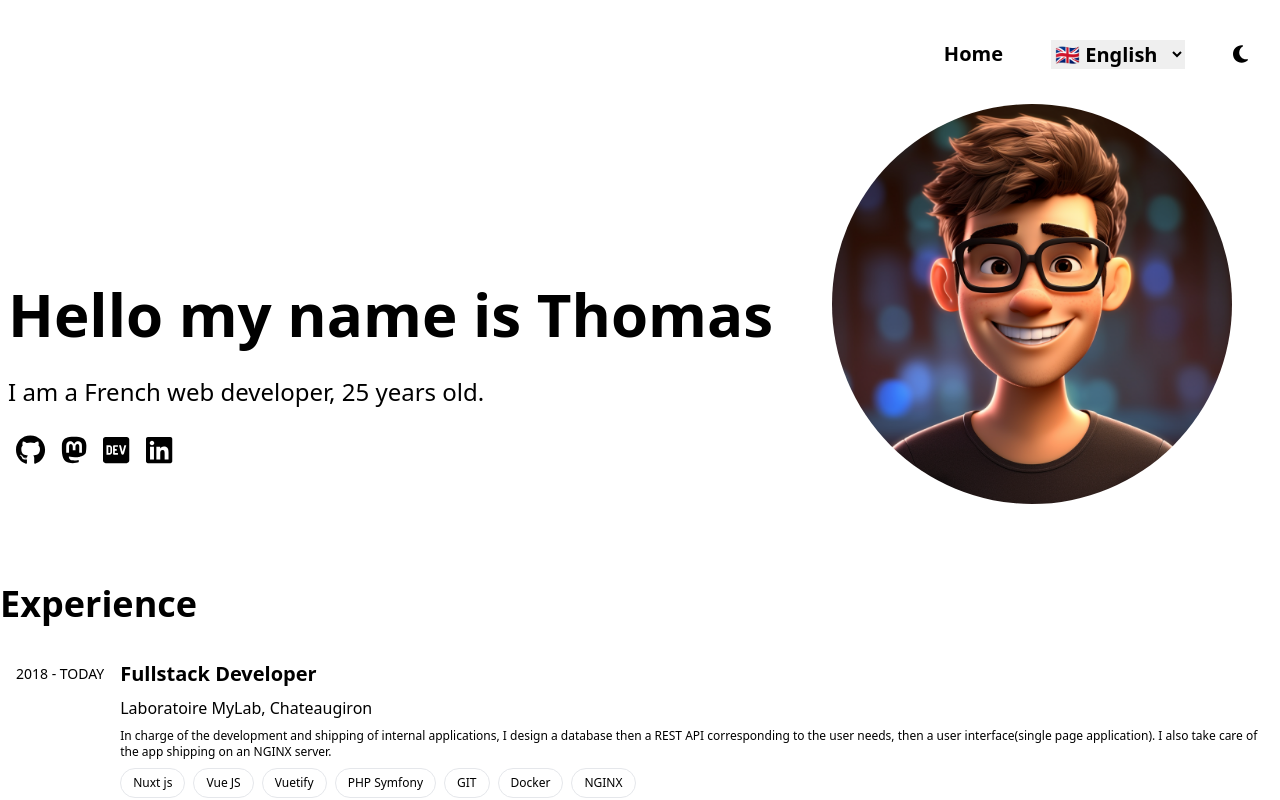
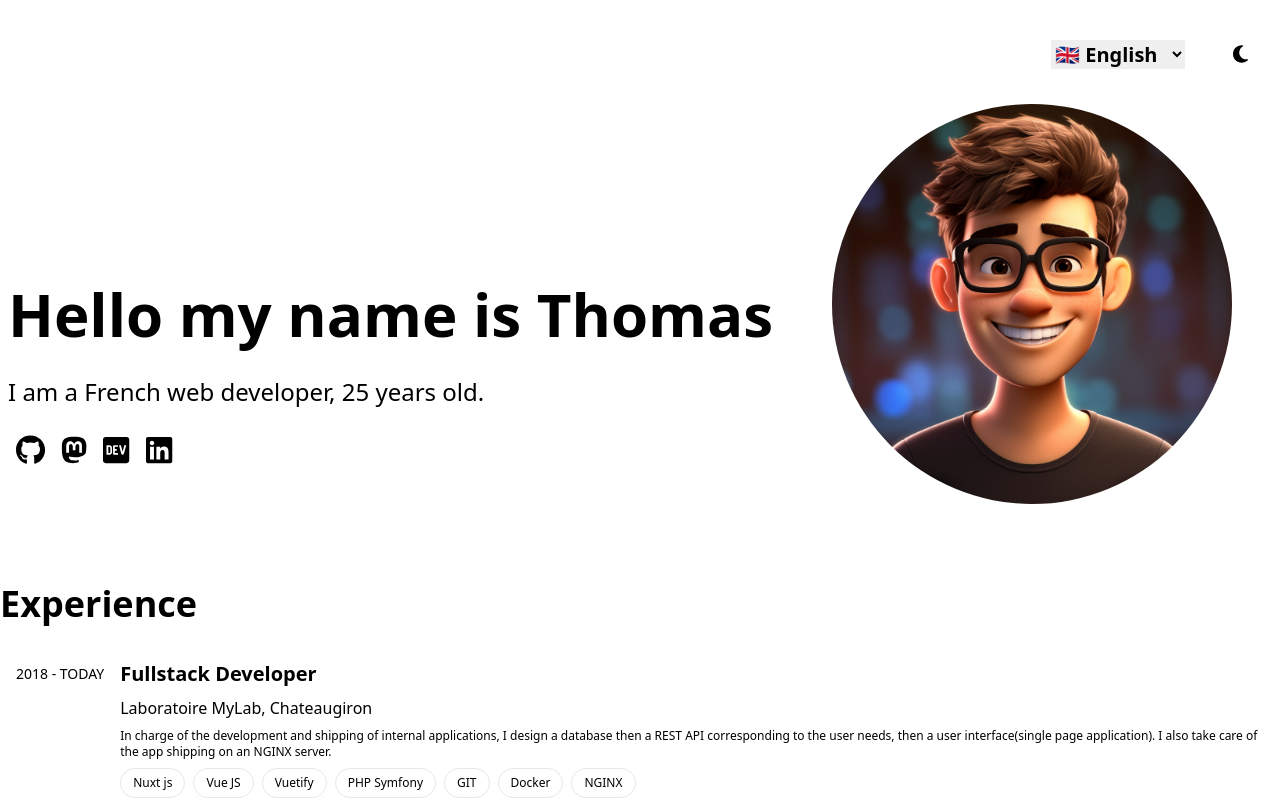
Before and after one commit to Thomas-Philippot/my-website-2, a Nuxt app: page / in a window 1280 px wide. Shown: the top 800 px of the page. Built offline with nearby package versions, Linux system fonts and the light colour scheme; what @catppuccin/tailwindcss would draw is missing.

Commit message:
try browser language detection

```diff
--- a/app.vue
+++ b/app.vue
@@ -4,9 +4,6 @@
         <nav class="w-full h-10 py-10 px-2">
             <div class="flex justify-end items-center">
                 <ul class="flex">
-                    <li class="mx-6 font-bold text-xl">
-                        <nuxt-link to="/">Home</nuxt-link>
-                    </li>
                     <li>
                         <select v-model="locale" class="mx-6 bg-base font-bold text-xl focus:outline-none">
                             <option value="fr">
--- a/i18n.config.ts
+++ b/i18n.config.ts
@@ -1,9 +1,13 @@
 export default defineI18nConfig(() => ({
     legacy: false,
     locale: 'fr',
-    detectBrowserLanguage: true,
     strategy: 'no_prefix',
     baseUrl: 'https://thomas-philippot.dev',
+    detectBrowserLanguage: {
+        useCookie: true,
+        cookieKey: 'i18n_redirected',
+        redirectOn: 'root',  // recommended
+    },
     locales: [
         {
             code: 'fr',
```
